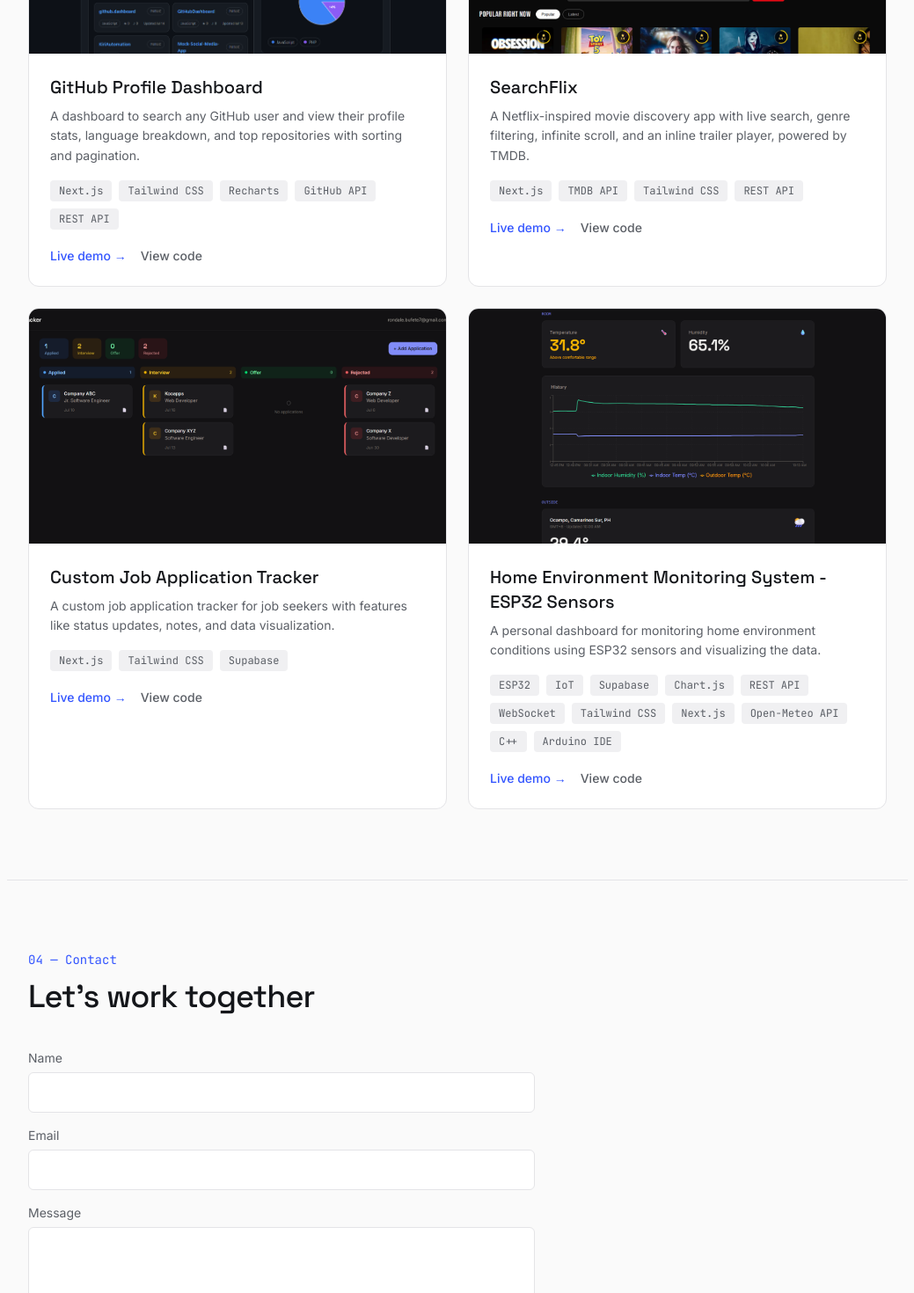
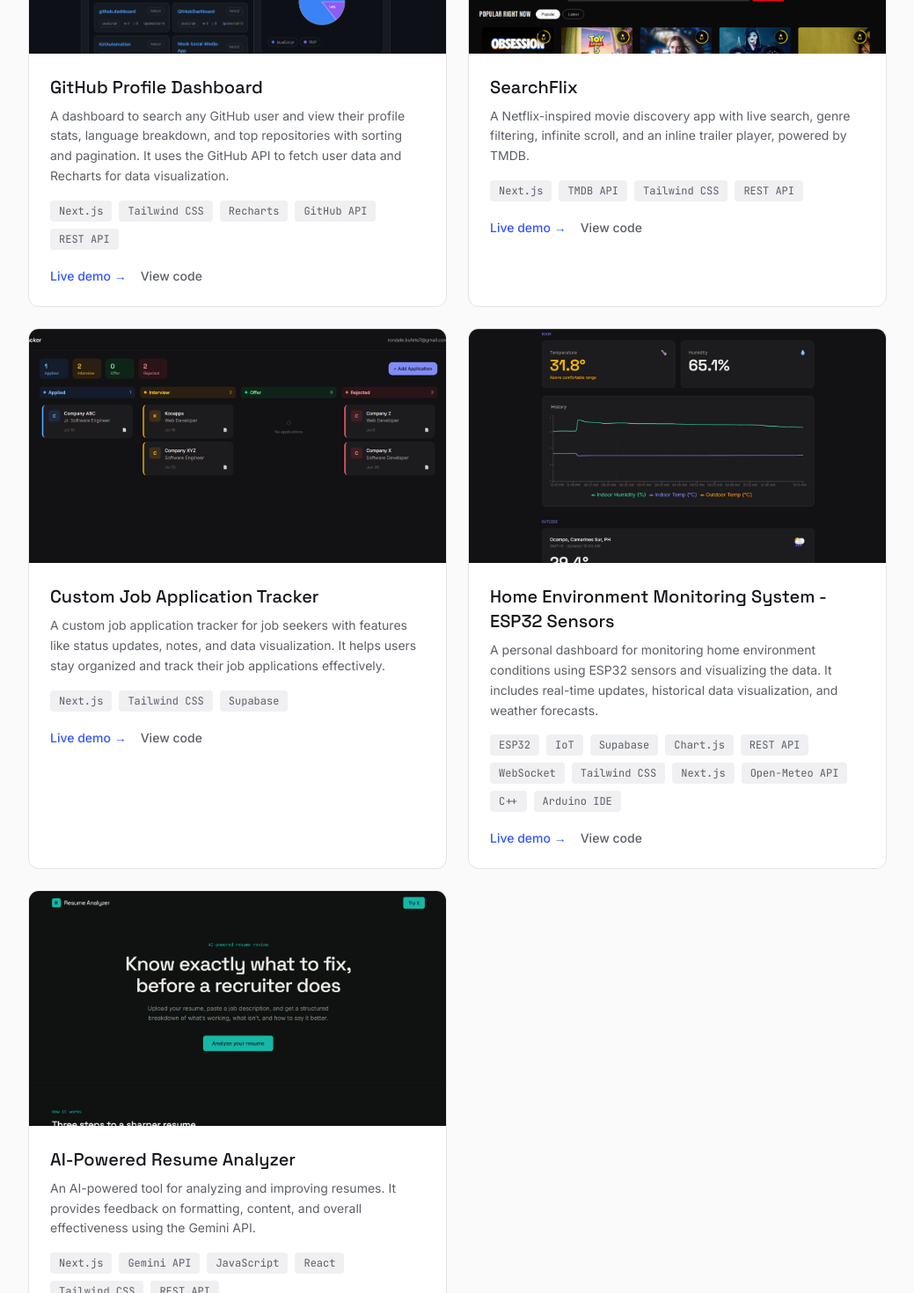
Before and after one commit to rondale-bufete/portfolio-rondale-bufete, a Next.js app: page / in a window 1280 px wide. Shown: the part 2000-3470 px from the top of the page at 88% size, without its empty margins (120-1159 px from the left). Built offline with nearby package versions, Linux system fonts and the light colour scheme.

Commit message:
+: new mini project

```diff
--- a/data/portfolio.js
+++ b/data/portfolio.js
@@ -29,7 +29,7 @@ export const projects = [
     {
         title: "GitHub Profile Dashboard",
         description:
-            "A dashboard to search any GitHub user and view their profile stats, language breakdown, and top repositories with sorting and pagination.",
+            "A dashboard to search any GitHub user and view their profile stats, language breakdown, and top repositories with sorting and pagination. It uses the GitHub API to fetch user data and Recharts for data visualization.",
         tags: ["Next.js", "Tailwind CSS", "Recharts", "GitHub API", "REST API"],
         liveUrl: "https://githubdashboard-eight.vercel.app/",
         repoUrl: "https://github.com/rondale-bufete/github.dashboard.git",
@@ -47,7 +47,7 @@ export const projects = [
     {
         title: "Custom Job Application Tracker",
         description:
-            "A custom job application tracker for job seekers with features like status updates, notes, and data visualization.",
+            "A custom job application tracker for job seekers with features like status updates, notes, and data visualization. It helps users stay organized and track their job applications effectively.",
         tags: ["Next.js", "Tailwind CSS", "Supabase"],
         liveUrl: "https://job-application-tracker-navy-rho.vercel.app/",
         repoUrl: "https://github.com/rondale-bufete/job-application-tracker.git",
@@ -56,12 +56,21 @@ export const projects = [
     {
         title: "Home Environment Monitoring System - ESP32 Sensors",
         description:
-            "A personal dashboard for monitoring home environment conditions using ESP32 sensors and visualizing the data.",
+            "A personal dashboard for monitoring home environment conditions using ESP32 sensors and visualizing the data. It includes real-time updates, historical data visualization, and weather forecasts.",
         tags: ["ESP32", "IoT", "Supabase", "Chart.js", "REST API", "WebSocket", "Tailwind CSS", "Next.js", "Open-Meteo API", "C++", "Arduino IDE"],
         liveUrl: "https://esp32-home-sensors-dashboard.vercel.app/",
         repoUrl: "https://github.com/rondale-bufete/esp32-home-sensors-dashboard.git",
         imageUrl: '/projects/ss_hsd.png',
     },
+    {
+        title: "AI-Powered Resume Analyzer",
+        description:
+            "An AI-powered tool for analyzing and improving resumes. It provides feedback on formatting, content, and overall effectiveness using the Gemini API.",
+        tags: ["Next.js", "Gemini API", "JavaScript", "React", "Tailwind CSS", "REST API"],
+        liveUrl: "https://ai-resume-analyzer-lovat-beta.vercel.app/",
+        repoUrl: "https://github.com/rondale-bufete/ai-resume-analyzer.git",
+        imageUrl: '/projects/ss_ara.png',
+    }
 ];
 
 export const education = [
```
Also changed, not shown: public/projects/ss_ara.png (added).
